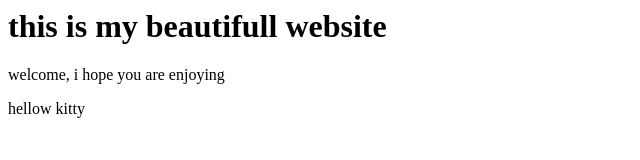
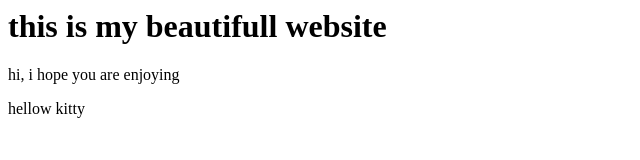
Before and after one commit to rajaexch25836-afk/wah-repo, a plain HTML site: page index.html in a window 1280 px wide. Shown: the full height of the page, 0-640 px from the left. Drawn offline with Linux system fonts and the light colour scheme.

Commit message:
changed welcome to hi

```diff
--- a/index.html
+++ b/index.html
@@ -1,6 +1,6 @@
 <html>
 <title> this is my website</title>
 <h1>this is my beautifull website </h1>
-<p>welcome, i hope you are enjoying</p>
+<p>hi, i hope you are enjoying</p>
 <p>hellow kitty</p>
 </html>
```
